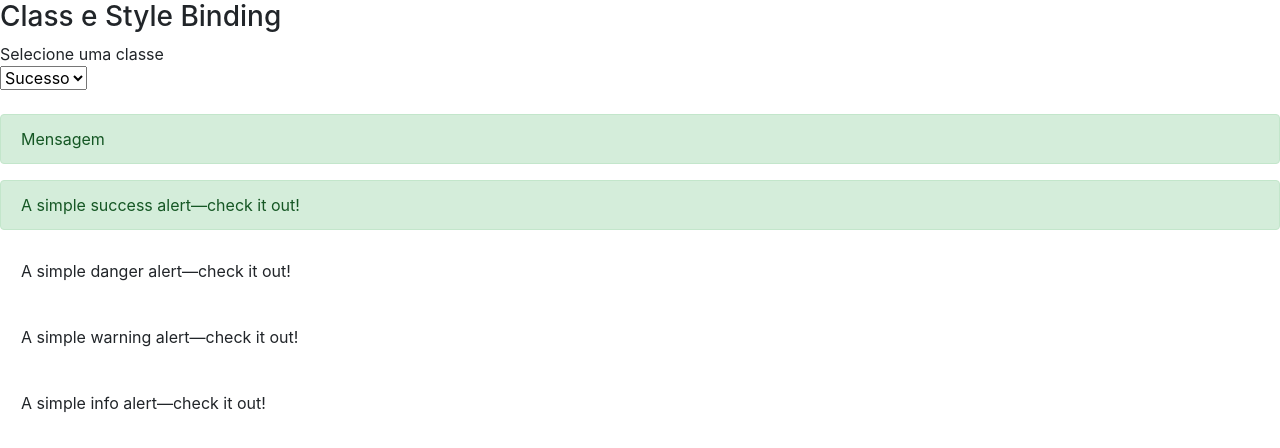
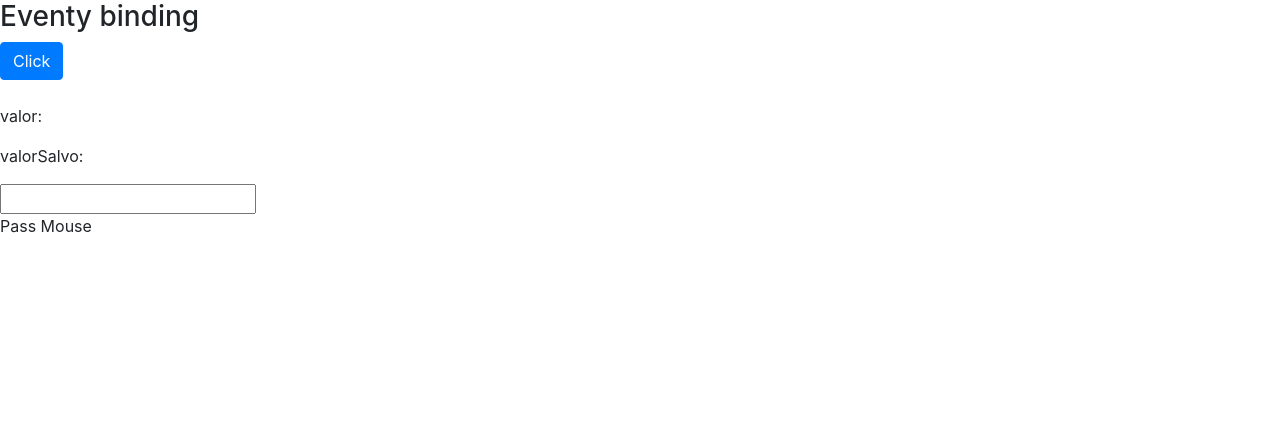
Before and after one commit to LucasTeotonio7/angular-cli, an Angular app in the folder data-binding/: page / in a window 1280 px wide. Shown: the top 448 px of the page. Built offline with nearby package versions, Linux system fonts and the light colour scheme.

Commit message:
A11-event binding

```diff
--- a/data-binding/src/app/data-binding/data-binding.component.css
+++ b/data-binding/src/app/data-binding/data-binding.component.css
@@ -0,0 +1,4 @@
+.highlight{
+    background-color: yellow;
+    font-weight: bold;
+}
--- a/data-binding/src/app/data-binding/data-binding.component.html
+++ b/data-binding/src/app/data-binding/data-binding.component.html
@@ -15,7 +15,7 @@
         <img bind-src="urlImage" alt="nature">
     </article> -->
 
-    <article>
+    <!-- <article>
         <h3>Class e Style Binding</h3>
         <div>Selecione uma classe</div>
         <select #classe (change)="0">
@@ -52,6 +52,29 @@
             danger!
         </div>
 
+    </article> -->
+
+    <article>
+        <h3>Eventy binding</h3>
+        <div>
+            <button class="btn btn-primary" (click)="buttonClick()">Click</button>
+        </div>
+        <br>
+        <p>valor: {{ eventValue }}</p>
+        <p>valorSalvo: {{ savedValue }}</p>
+        <input type="text"
+            (keyup)="onKeyUp($event)"
+            (keyup.enter)="saveValue((campoInput.value))"
+            (blur)="saveValue((campoInput.value))"
+            #campoInput/>
+
+        <br>
+        <span
+        (mouseover)="onMouseOver()"
+        (mouseout)="onMouseOut()"
+        [class.highlight]="isMouseOver">
+            Pass Mouse
+        </span>
     </article>
 
 </section>
--- a/data-binding/src/app/data-binding/data-binding.component.ts
+++ b/data-binding/src/app/data-binding/data-binding.component.ts
@@ -12,6 +12,10 @@ export class DataBindingComponent implements OnInit {
 
   urlImage = 'http://lorempixel.com/400/200/nature/'
 
+  eventValue: string = ''
+  savedValue: string = ''
+  isMouseOver: boolean = false
+
   constructor() { }
 
   ngOnInit(): void {
@@ -25,4 +29,24 @@ export class DataBindingComponent implements OnInit {
     return true
   }
 
+  buttonClick(){
+    alert('click')
+  }
+
+  onKeyUp($event: KeyboardEvent){
+    this.eventValue = ((<HTMLInputElement>$event.target).value)
+  }
+
+  saveValue($event: any){
+    this.savedValue = ($event)
+  }
+
+  onMouseOver(){
+    this.isMouseOver = !this.isMouseOver
+  }
+
+  onMouseOut(){
+    this.isMouseOver = !this.isMouseOver
+  }
+
 }
```
